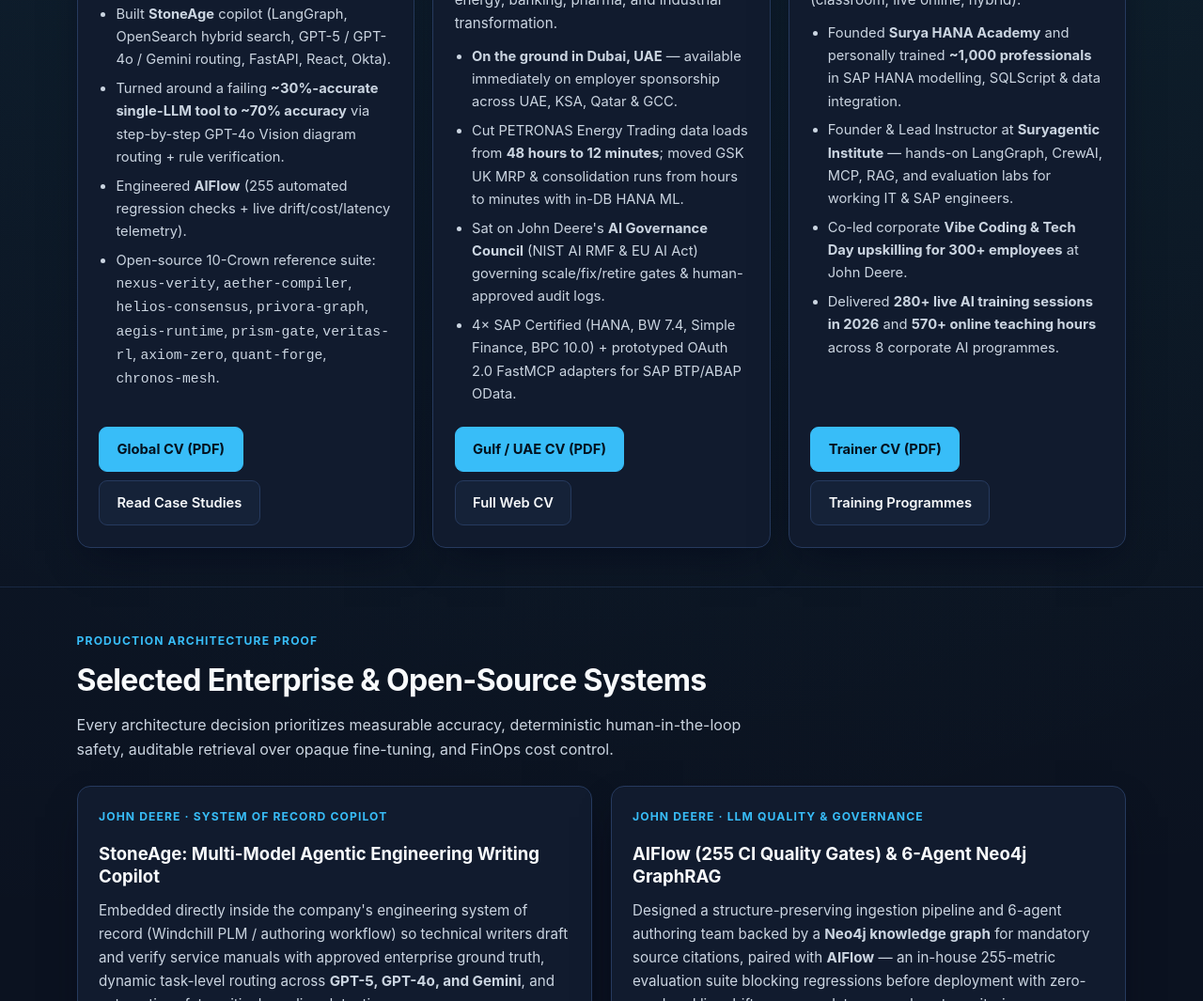
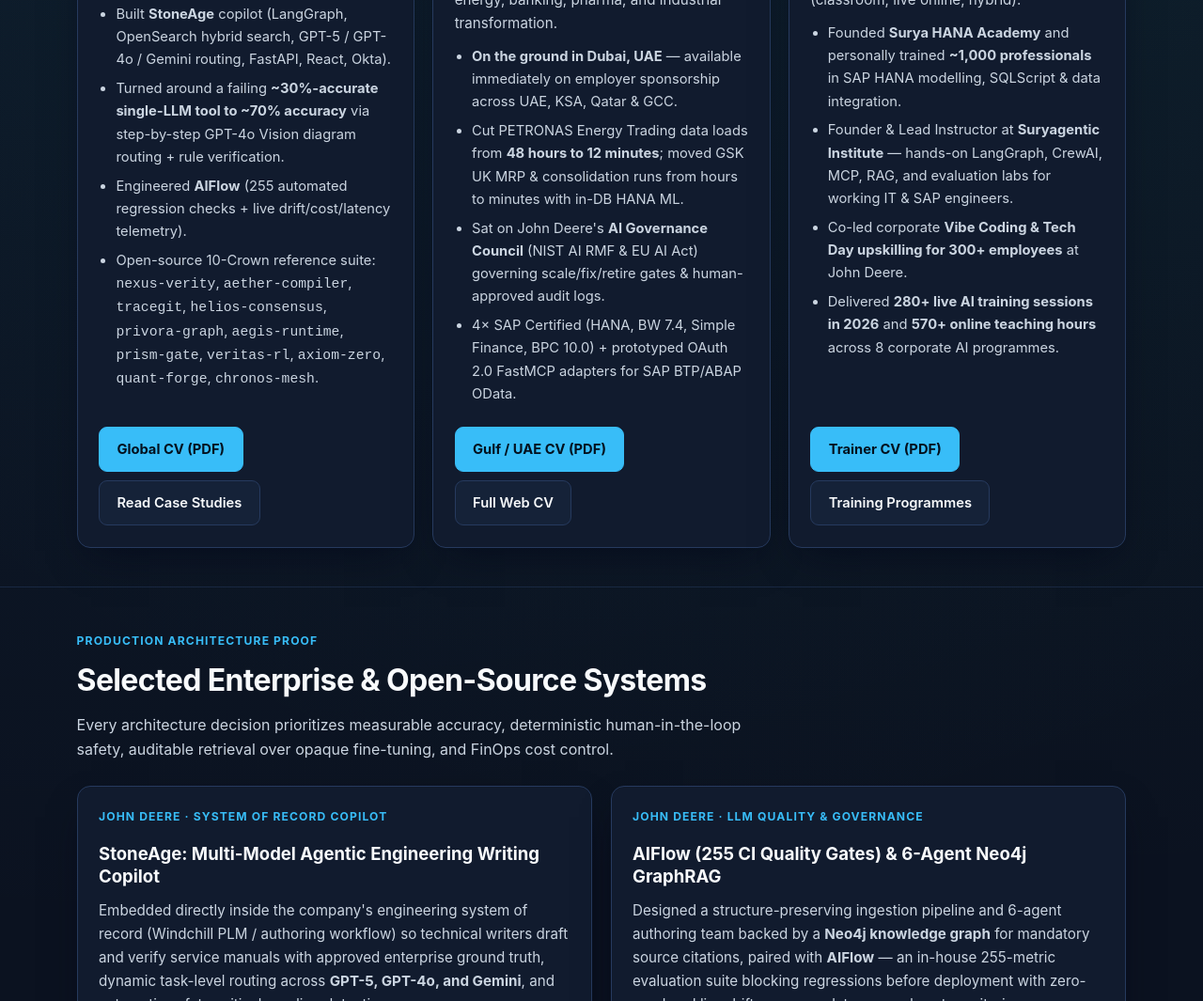
Before and after one commit to nagarjunak-pixel/nagarjunak-pixel.github.io, a plain HTML site: page index.html in a window 1280 px wide. Shown: the part 1603-2668 px from the top of the page at 94% size. Drawn offline with Linux system fonts and the light colour scheme.

Commit message:
feat: cross-link tracegit, helios-consensus & privora-graph in llms.txt; tracegit in index flagship list

```diff
--- a/index.html
+++ b/index.html
@@ -318,7 +318,7 @@
               <li>Built <strong>StoneAge</strong> copilot (LangGraph, OpenSearch hybrid search, GPT-5 / GPT-4o / Gemini routing, FastAPI, React, Okta).</li>
               <li>Turned around a failing <strong>~30%-accurate single-LLM tool to ~70% accuracy</strong> via step-by-step GPT-4o Vision diagram routing + rule verification.</li>
               <li>Engineered <strong>AIFlow</strong> (255 automated regression checks + live drift/cost/latency telemetry).</li>
-              <li>Open-source 10-Crown reference suite: <code>nexus-verity</code>, <code>aether-compiler</code>, <code>helios-consensus</code>, <code>privora-graph</code>, <code>aegis-runtime</code>, <code>prism-gate</code>, <code>veritas-rl</code>, <code>axiom-zero</code>, <code>quant-forge</code>, <code>chronos-mesh</code>.</li>
+              <li>Open-source 10-Crown reference suite: <code>nexus-verity</code>, <code>aether-compiler</code>, <code>tracegit</code>, <code>helios-consensus</code>, <code>privora-graph</code>, <code>aegis-runtime</code>, <code>prism-gate</code>, <code>veritas-rl</code>, <code>axiom-zero</code>, <code>quant-forge</code>, <code>chronos-mesh</code>.</li>
             </ul>
             <div class="card-footer">
               <a class="btn btn-primary" href="/assets/cv/Nagarjuna-Reddy-Kamireddy-CV-Global.pdf" download>Global CV (PDF)</a>
```
Also changed, not shown: llms.txt.
